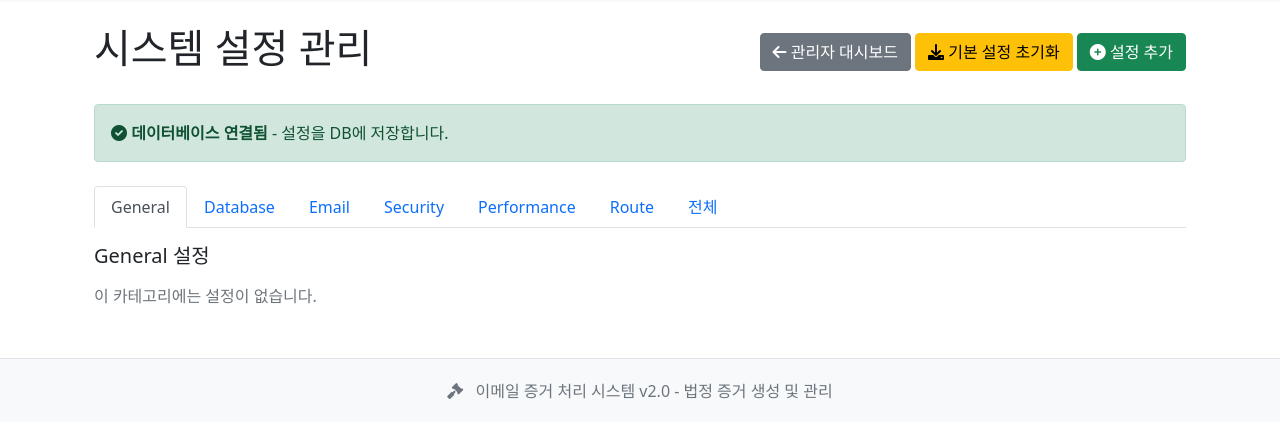
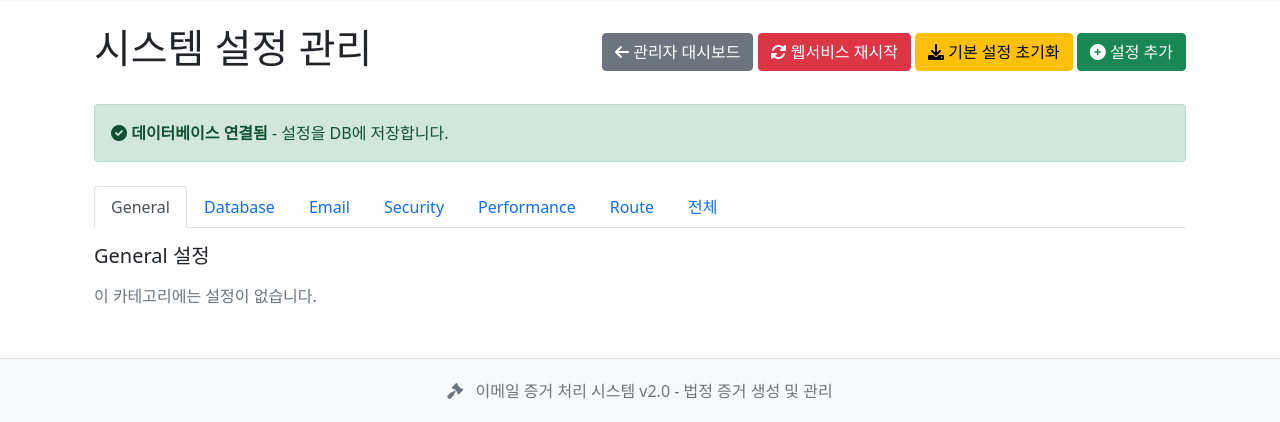
Before and after one commit to crossman73/mail_parser, a Flask app: page /admin/settings in a window 1280 px wide. Shown: the part 65-487 px from the top of the page. Run offline with Flask 3, Linux system fonts and the light colour scheme; data that the repository does not hold is empty.

Commit message:
2025-12-30 21:00:00_feat: 시스템 설정에 웹서비스 재시작 기능 추가
- admin_settings.html 상단에 '웹서비스 재시작' 버튼 추가 (빨간색 버튼)
- JavaScript restartWebService() 함수 구현
  * 확인 다이얼로그 표시
  * /api/admin/restart POST 요청
  * 10초 후 자동 페이지 새로고침
- admin_routes.py에 /api/admin/restart 엔드포인트 추가
  * 백그라운드 스레드로 서버 재시작 실행
  * Windows: os.execv()로 프로세스 재시작
  * Unix/Linux: SIGHUP 시그널 전송
- CSRF 토큰 검증 포함

```diff
--- a/src/web/admin_routes.py
+++ b/src/web/admin_routes.py
@@ -449,6 +449,49 @@ def api_get_setting_history(key: str):
         }), 500
 
 
+@admin.route('/api/admin/restart', methods=['POST'])
+def api_restart_service():
+    """웹서비스 재시작 API"""
+    from flask import jsonify
+    import os
+    import sys
+    import signal
+
+    try:
+        current_app.logger.info('웹서비스 재시작 요청 받음')
+
+        # 재시작 스크립트 실행 (비동기)
+        def restart_server():
+            import time
+            time.sleep(2)  # 응답 전송 대기
+            current_app.logger.info('서버 재시작 중...')
+
+            # Windows에서는 프로세스 재시작
+            if sys.platform == 'win32':
+                os.execv(sys.executable, ['python'] + sys.argv)
+            else:
+                # Unix/Linux에서는 SIGHUP 시그널 사용
+                os.kill(os.getpid(), signal.SIGHUP)
+
+        # 백그라운드 스레드로 재시작 실행
+        import threading
+        restart_thread = threading.Thread(target=restart_server)
+        restart_thread.daemon = True
+        restart_thread.start()
+
+        return jsonify({
+            'success': True,
+            'message': '웹서비스 재시작이 시작되었습니다.'
+        })
+
+    except Exception as e:
+        current_app.logger.exception(f'웹서비스 재시작 오류: {e}')
+        return jsonify({
+            'success': False,
+            'error': str(e)
+        }), 500
+
+
 @admin.route('/admin/reload', methods=['POST'])
 def admin_reload():
     """Dev-only endpoint to reload selected modules at runtime.
--- a/templates/admin_settings.html
+++ b/templates/admin_settings.html
@@ -7,6 +7,9 @@ block content %}
       <a href="/admin" class="btn btn-secondary">
         <i class="fas fa-arrow-left"></i> 관리자 대시보드
       </a>
+      <button class="btn btn-danger" onclick="restartWebService()">
+        <i class="fas fa-sync-alt"></i> 웹서비스 재시작
+      </button>
       <button class="btn btn-warning" onclick="initDefaultSettings()">
         <i class="fas fa-download"></i> 기본 설정 초기화
       </button>
@@ -554,6 +557,36 @@ block content %}
     }
   }
 
+  // 웹서비스 재시작
+  function restartWebService() {
+    if (!confirm('웹서비스를 재시작하시겠습니까?\n\n재시작 중에는 서비스가 일시적으로 중단됩니다.')) {
+      return;
+    }
+
+    fetch('/api/admin/restart', {
+      method: 'POST',
+      headers: {
+        'Content-Type': 'application/json',
+        'X-CSRF-Token': '{{ admin_csrf }}'
+      }
+    })
+    .then(response => response.json())
+    .then(data => {
+      if (data.success) {
+        alert('웹서비스 재시작이 시작되었습니다.\n\n약 5-10초 후 페이지가 자동으로 새로고침됩니다.');
+        // 10초 후 페이지 새로고침
+        setTimeout(() => {
+          window.location.reload();
+        }, 10000);
+      } else {
+        alert('재시작 실패: ' + (data.error || '알 수 없는 오류'));
+      }
+    })
+    .catch(error => {
+      alert('재시작 요청 실패: ' + error.message);
+    });
+  }
+
   // 페이지 로드 시 실행
   document.addEventListener('DOMContentLoaded', function() {
     // 툴팁 초기화
```
